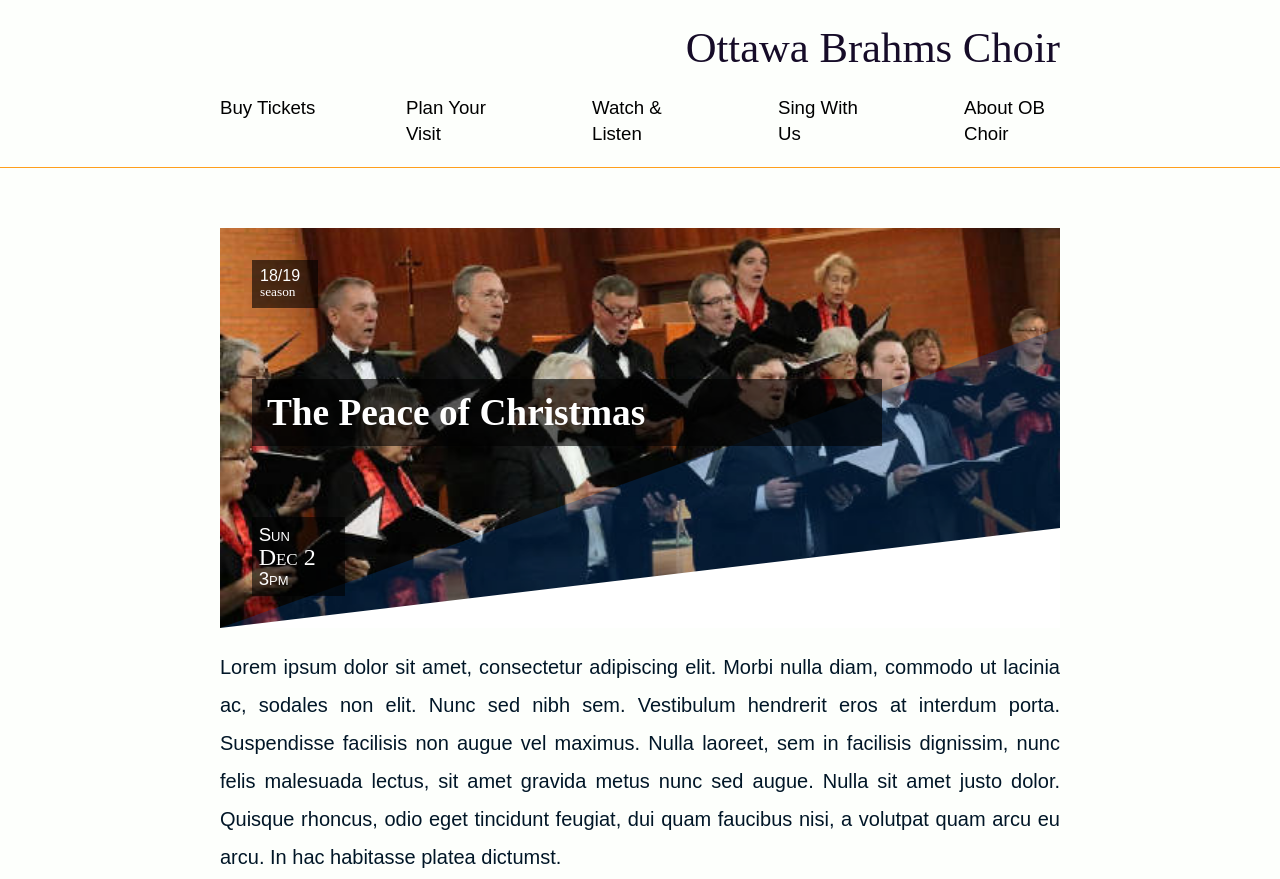
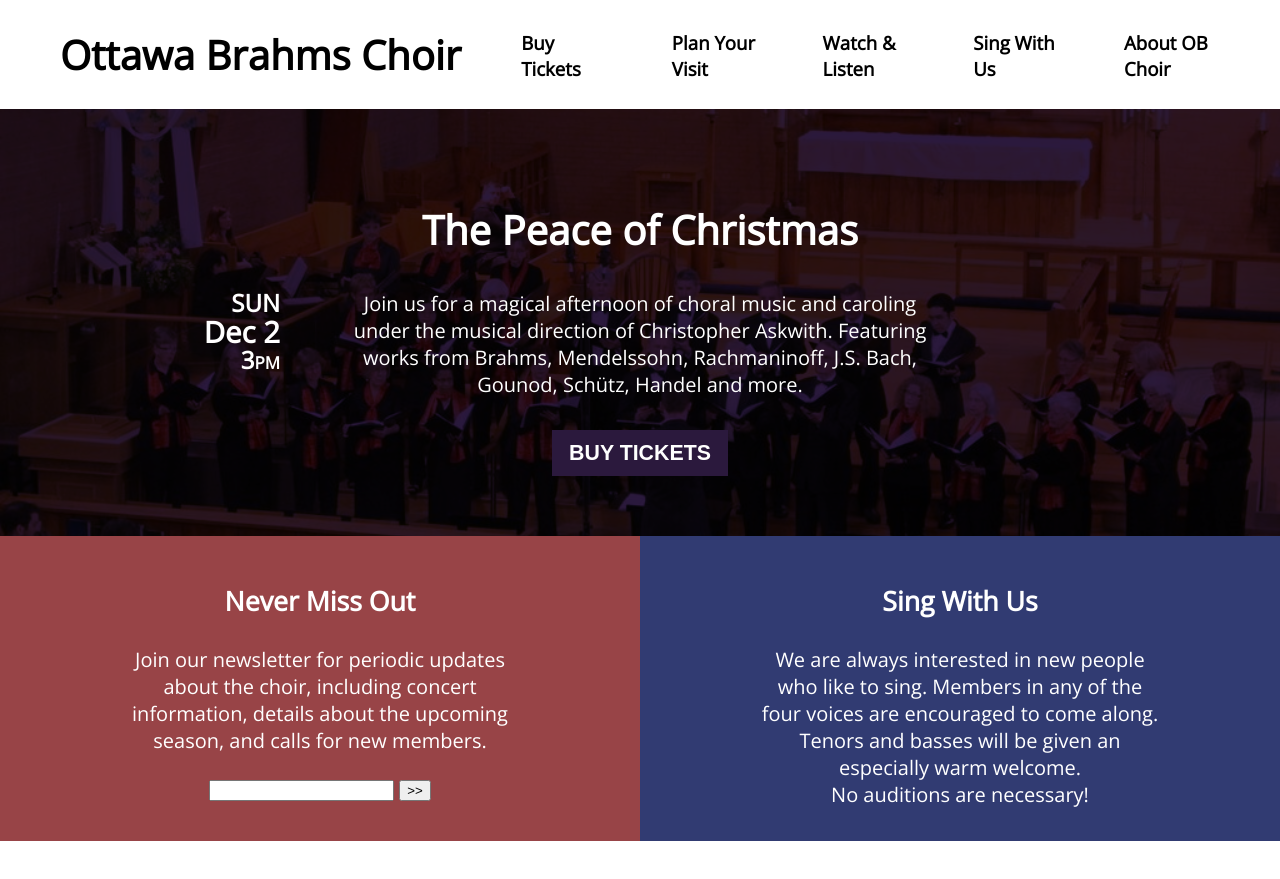
Before and after one commit to isovector/ottawa-brahms-choir, a plain HTML site: page index.html in a window 1280 px wide. Shown: the top 879 px of the page. Drawn offline with nearby package versions, Linux system fonts and the light colour scheme.

Commit message:
starting to look good!

```diff
--- a/index.html
+++ b/index.html
@@ -2,83 +2,104 @@
   <head>
     <title>Ottawa Brahms Choir</title>
 
-<link href="https://fonts.googleapis.com/css?family=Niconne" rel="stylesheet">
+
+<link href="https://fonts.googleapis.com/css?family=Open+Sans" rel="stylesheet">
 <link href="style.css" rel="stylesheet">
 
   </head>
+
   <body>
+    <div id="main">
       <header>
-      <div class="main">
         <h1>Ottawa Brahms Choir</h1>
-
         <ul id="nav">
-        <li class="underline"><a href="#">Buy Tickets</a></li>
-        <li class="underline"><a href="#">Plan Your Visit</a></li>
-        <li class="underline"><a href="#">Watch &amp; Listen</a></li>
-        <li class="underline"><a href="#">Sing With Us</a></li>
-        <li class="underline"><a href="#">About OB Choir</a></li>
+          <li><a href="#">Buy Tickets</a></li>
+          <li><a href="#">Plan Your Visit</a></li>
+          <li><a href="#">Watch &amp; Listen</a></li>
+          <li><a href="#">Sing With Us</a></li>
+          <li><a href="#">About OB Choir</a></li>
         </ul>
       </header>
-      </div>
-
-    <div id="content">
-      <div class="main">
-
-        <div class="hero">
-          <!-- <h3>Christopher Askwith conducts</h3> -->
-          <span class="season">18/19</span>
+      <div class="event">
         <h2>The Peace of Christmas</h2>
+        <div class="details">
           <div class="datetime">
             <span class="dow">Sun</span>
             <span class="date">Dec 2</span>
             <span class="time">3pm</span>
           </div>
+          <div id="eventdetails">
+            Join us for a magical afternoon of choral music and caroling under
+            the musical direction of Christopher Askwith. Featuring works from
+            Brahms, Mendelssohn, Rachmaninoff, J.S. Bach, Gounod, Sch&uuml;tz,
+            Handel and more.
           </div>
+        </div>
+        <button id="buy">Buy Tickets</button>
+      </div>
+      <div class="ctas">
+        <div class="subscribe">
+          <h3>Never Miss Out</h3>
+          <span class="copy">
+            Join our newsletter for periodic updates about the choir, including
+            concert information, details about the upcoming season, and calls
+            for new members.
+          </span>
+          <div id="form">
+            <form method="post" action="#">
+              <input type="text" />
+              <input type="submit" value=">>" />
+            </form>
+          </div>
+        </div>
+        <div class="join">
+          <h3>Sing With Us</h3>
+        <span class="copy">
+          We are always interested in new people who like to sing. Members in
+          any of the four voices are encouraged to come along. Tenors and
+          basses will be given an especially warm welcome. <br/> No auditions
+          are necessary!
+        </span>
+        </div>
+      </div>
+      <div class="about">
+        <h3>About Us</h3>
+        <span class="wide-copy">
+          <p>
+            The Ottawa Brahms Choir was founded in 1980 by Dieter Kiesewalter
+            as a local German community Choir. Currently directed by Christopher
+            Askwith and accompanied by Svetlana Logigan, the choir continues to
+            offer audiences a wide range of choral music, from classical to
+            contemporary, while maintaining its roots in the German
+            repertoire.
+          </p>
+          <p>
+            The choir rehearses at Southminster United Church, on the corner of
+            Bank and Aylmer, every Monday evenings at 7 pm.
+          </p>
+        </span>
+        <iframe id="video" width="560" height="315" src="https://www.youtube.com/embed/FBeR94Bqbxk?rel=0&start=18&showinfo=0" frameborder="0" allow="autoplay; encrypted-media" allowfullscreen></iframe>
+      </div>
+      <footer>
+        <div>
+          <h4>Ottawa Brahms Choir</h4>
+          <p>
+          Southminster United Church<br/>
+          15 Aylmer Ave<br/>
+          Ottawa, ON K1S 5G4<br/>
+          819-568-8169<br/>
+          <a href="mailto:ottawa.brahms.choir@gmail.com">ottawa.brahms.choir@gmail.com</a>
+          </p>
+        </div>
+        <div>
+          <h4>Connect With Us</h4>
+          <a href="http://facebook.com/ottawabrahmschoir/">
+            <img src="fb.png" alt="Facebook">
+          </a>
+        </div>
+      </footer>
+    </div>
+  </body>
 
 
-
-<p>Lorem ipsum dolor sit amet, consectetur adipiscing elit. Morbi nulla diam,
-commodo ut lacinia ac, sodales non elit. Nunc sed nibh sem. Vestibulum
-hendrerit eros at interdum porta. Suspendisse facilisis non augue vel maximus.
-Nulla laoreet, sem in facilisis dignissim, nunc felis malesuada lectus, sit
-amet gravida metus nunc sed augue. Nulla sit amet justo dolor. Quisque rhoncus,
-odio eget tincidunt feugiat, dui quam faucibus nisi, a volutpat quam arcu eu
-arcu. In hac habitasse platea dictumst.</p>
-
-<p>Lorem ipsum dolor sit amet, consectetur adipiscing elit. Morbi nulla diam,
-commodo ut lacinia ac, sodales non elit. Nunc sed nibh sem. Vestibulum
-hendrerit eros at interdum porta. Suspendisse facilisis non augue vel maximus.
-Nulla laoreet, sem in facilisis dignissim, nunc felis malesuada lectus, sit
-amet gravida metus nunc sed augue. Nulla sit amet justo dolor. Quisque rhoncus,
-odio eget tincidunt feugiat, dui quam faucibus nisi, a volutpat quam arcu eu
-arcu. In hac habitasse platea dictumst.</p>
-
-<p>Lorem ipsum dolor sit amet, consectetur adipiscing elit. Morbi nulla diam,
-commodo ut lacinia ac, sodales non elit. Nunc sed nibh sem. Vestibulum
-hendrerit eros at interdum porta. Suspendisse facilisis non augue vel maximus.
-Nulla laoreet, sem in facilisis dignissim, nunc felis malesuada lectus, sit
-amet gravida metus nunc sed augue. Nulla sit amet justo dolor. Quisque rhoncus,
-odio eget tincidunt feugiat, dui quam faucibus nisi, a volutpat quam arcu eu
-arcu. In hac habitasse platea dictumst.</p>
-
-
-<p>Lorem ipsum dolor sit amet, consectetur adipiscing elit. Morbi nulla diam,
-commodo ut lacinia ac, sodales non elit. Nunc sed nibh sem. Vestibulum
-hendrerit eros at interdum porta. Suspendisse facilisis non augue vel maximus.
-Nulla laoreet, sem in facilisis dignissim, nunc felis malesuada lectus, sit
-amet gravida metus nunc sed augue. Nulla sit amet justo dolor. Quisque rhoncus,
-odio eget tincidunt feugiat, dui quam faucibus nisi, a volutpat quam arcu eu
-arcu. In hac habitasse platea dictumst.</p>
-
-      </div>
-    </div>
-
-    <footer>
-      <div class="main">
-        hello
-      </div>
-    </footer>
-
-  </body>
-
 </html>
--- a/style.css
+++ b/style.css
@@ -1,20 +1,24 @@
 body {
-  background: #fdfffc;
-  color: #011627;
-  font-family: sans-serif;
   margin: 0;
 
-  text-align: justify;
-  font-size:20px;
-  line-height:38px;
+  text-align: center;
+  font-size: 20px;
+
+  font-family: 'Open Sans', sans-serif;
+
 
   min-height: 100vh;
-  display: flex;
-  flex-direction: column;
 }
 
-div.main {
-  width: 840px;
+header {
+  display: flex;
+  flex-direction: row;
+  margin-left: 3em;
+}
+
+div#main {
+  width: 100%;
+  max-width: 1600px;
   margin: 0 auto;
   display: flex;
   flex-direction: column;
@@ -22,130 +26,17 @@ div.main {
   flex-grow: 1;
 }
 
-div#content {
-  flex: 1;
-  flex-grow: 1;
-  padding-top: 3em;
-  /* background-image: linear-gradient(to bottom, white, rgba(0, 70, 150, 0.1)); */
-}
-
-div.hero {
-  z-index: 1;
-  width: 840px;
-  height: 400px;
-  background-image: url("choir.jpg");
-  background-position: right;
-  /* background-repeat: no-repeat; */
-  background-size: cover;
-  /* background-image: linear-gradient(to bottom right, red, yellow); */
-  display: flex;
-  position: relative;
-  flex-direction: column;
-  justify-content: space-between;
-}
-
-.hero::before,
-.hero::after {
-  position: absolute;
-  z-index: -1;
-  top: 0;
-  left: 0;
-  right: 0;
-  bottom: 0;
-  overflow: hidden;
-  content: '';
-}
-
-.hero::before {
-  border-bottom: 300px solid rgba(0, 70, 150, 0.3);
-  border-left: 840px solid transparent;
-}
-
-.hero::after {
-  border-bottom: 100px solid white;
-  border-left: 840px solid transparent;
-}
-
-.hero > h2 {
-  color: white;
-  background-color: rgba(0, 0, 0, 0.6);
-  font-size: 28pt;
-  font-family: serif;
-  margin-left: 32px;
-  padding: 0.4em;
-  width: 600px;
-}
-
-.hero > .datetime {
-  color: white;
-  padding-left: 0.1em;
-  padding-right: 0.2em;
-  font-family: sans-serif;
-  font-size: 10pt;
-  font-variant: small-caps;
-  background-color: rgba(0, 0, 0, 0.6);
-  line-height: 22px;
-  padding: 0.5em;
-  margin-left: 32px;
-  margin-bottom: 32px;
-  width: 80px;
-}
-
-.hero > .datetime > .dow {
-  font-size: 14pt;
-  display: block;
-}
-
-.hero > .datetime > .date {
-  font-size: 18pt;
-  display: block;
-  font-family: serif;
-}
-
-.hero > .datetime > .time {
-  font-size: 14pt;
-  display: block;
-}
-
-.hero > .season {
-  width: 50px;
-  margin-left: 32px;
-  margin-top: 32px;
-  color: white;
-  padding-left: 0.1em;
-  padding-right: 0.2em;
-  font-family: sans-serif;
-  font-size: 12pt;
-  text-transform: lowercase;
-  background-color: rgba(0, 0, 0, 0.6);
-  line-height: 16px;
-  padding: 0.5em;
-  display: block;
-  width: default;
-}
-
-.hero > .season:after {
-  color: white;
-  content: 'Season';
-  display: block;
-  font-size: 10pt;
-  font-family: serif;
-}
-
-header {
-  /* border-bottom: 1px dotted #011627; */
-  border-bottom: 1px solid #ff9f1c;
-  color: #160c28;
-}
-
 ul#nav {
   list-style: none;
   padding: 0;
   margin: 0;
-  margin-bottom: 1em;
+  margin-left: 3em;
+  margin-top: 1.5em;
+  margin-right: 3em;
   display: flex;
   flex-direction: row;
   justify-content: space-between;
+  flex-grow: 1;
 }
 
 ul#nav > li {
@@ -158,49 +49,202 @@ ul#nav > li {
   line-height:26px;
 }
 
-a {
-  color: #000;
+ul#nav a {
   text-decoration: none;
+  color: black;
+  font-weight: bold;
 }
 
-.underline {
+div.event {
+  background-image: url("choir2.jpg");
+  background-color: rgba(43, 25, 61);
+  background-blend-mode: multiply;
+  background-size: cover;
+  background-position: 50% 65%;
+  color: white;
+  padding-top: 3em;
+  padding-bottom: 3em;
+  z-index: 1;
   position: relative;
-  margin: 3px;
 }
-.underline:hover,
-.underline:focus,
-.underline:active {
-  /* cursor: pointer;*/
+
+div.ctas {
+  display: flex;
+  flex-direction: row;
+  justify-content: flex-start;
 }
-.underline:hover:after,
-.underline:focus:after,
-.underline:active:after {
-  width: 100%;
+
+@media only screen and (max-width: 840px) {
+div.ctas {
+  flex-direction: column !important;
 }
-.underline:after {
-  content: '';
-  position: absolute;
-  left: 0;
-  bottom: -7px;
-  height: 4px;
-  background-color: rgba(0, 70, 150, 1);
-  width: 0;
-  transition: width 0.25s;
+}
+
+@media only screen and (max-width: 900px) {
+div.details {
+  flex-direction: column !important;
+}
+div.details:after {
+  display: none !important;
+}
+span.dow {
+  display: inline !important;
+  margin-right: 0.5em !important;
+}
+span.date {
+  display: inline !important;
+  font-size: inherit !important;
+}
+span.time {
+  display: inline !important;
+  margin-left: 0.5em !important;
+}
+footer {
+  flex-direction: column !important;
+}
 }
 
 
-header h1 {
-  /* font-family: 'Niconne', cursive; */
-  font-family: serif;
-  text-align: right;
-  /* font-size: 36pt; */
-  font-size: 32pt;
-  font-weight: normal;
-  margin-bottom: 0.8em 0;
-  /* color: e71d36; */
+div.subscribe {
+  flex: 1;
+  background-color: #984447;
+  color: white;
+  padding: 1em 0;
 }
 
 
+div.join {
+  flex: 1;
+  background-color: #313b72;
+  color: white;
+  padding: 1em 0;
+}
+
+h2 {
+  text-align: center;
+  font-size: 30pt;
+}
+
+h3 {
+  text-align: center;
+  font-size: 20pt;
+}
+
+span.copy {
+  display: block;
+  margin: 0 auto;
+  max-width: 20em;
+}
+
+span.wide-copy {
+  display: block;
+  margin: 0 auto;
+  max-width: 40em;
+}
+
+button#buy {
+  display: block;
+  margin: 0 auto;
+  margin-top: 1.5em;
+  margin-bottom: inherit;
+  font-weight: bold;
+  text-transform: uppercase;
+  color: white;
+  background: none;
+  background-color: #2b193d;
+  border: 0;
+  border-radius: 0;
+  padding: 0.5em 0.8em;
+  font-size: 16pt;
+}
+
+div#form {
+  margin: 0 auto;
+  margin-top: 1em;
+  display: block;
+  text-align: center;
+}
+
+div.about iframe {
+  margin: 0 auto;
+  text-align: center;
+  display: block;
+  margin-top: 1em;
+  padding: inherit;
+}
+
+div.details {
+  display: flex;
+  flex-direction: row;
+  align-items: center;
+  margin: 0 auto;
+}
+
+div.about {
+  background-color: white;
+  padding: 1em 0;
+}
+
 footer {
-  border-top: 1px solid #ff9f1c;
+  text-align: left;
+  background-color: black;
+  display: flex;
+  flex-direction: row;
+  color: white;
+  font-size: 12pt;
+  justify-content: center;
 }
+
+footer > div {
+  width: 20em;
+  margin-left: 2em;
+  margin-right: 2em;
+}
+
+h4 {
+  text-transform: uppercase;
+}
+
+footer a {
+  text-decoration: none;
+  color: #dedede;
+}
+
+footer a:hover {
+  text-decoration: underline;
+}
+
+div.datetime {
+  font-weight: bold;
+  display: block;
+  text-align: right;
+  flex: 1;
+  font-size: 18pt;
+  line-height: 1.2em;
+  margin-top: -1em;
+}
+
+span.dow {
+  display: block;
+  text-transform: uppercase;
+}
+span.date {
+  display: block;
+  font-size: 22pt;
+}
+span.time {
+  font-variant: small-caps;
+  display: block;
+}
+
+div#eventdetails {
+  display: block;
+  margin: 0 3em;
+  max-width: 30em;
+}
+
+div.details:after {
+  display: block;
+  content: '';
+  flex: 1;
+}
```
Also changed, not shown: choir2.jpg (added), fb.png (added). Lines whose indentation alone changed are shown as unchanged.
